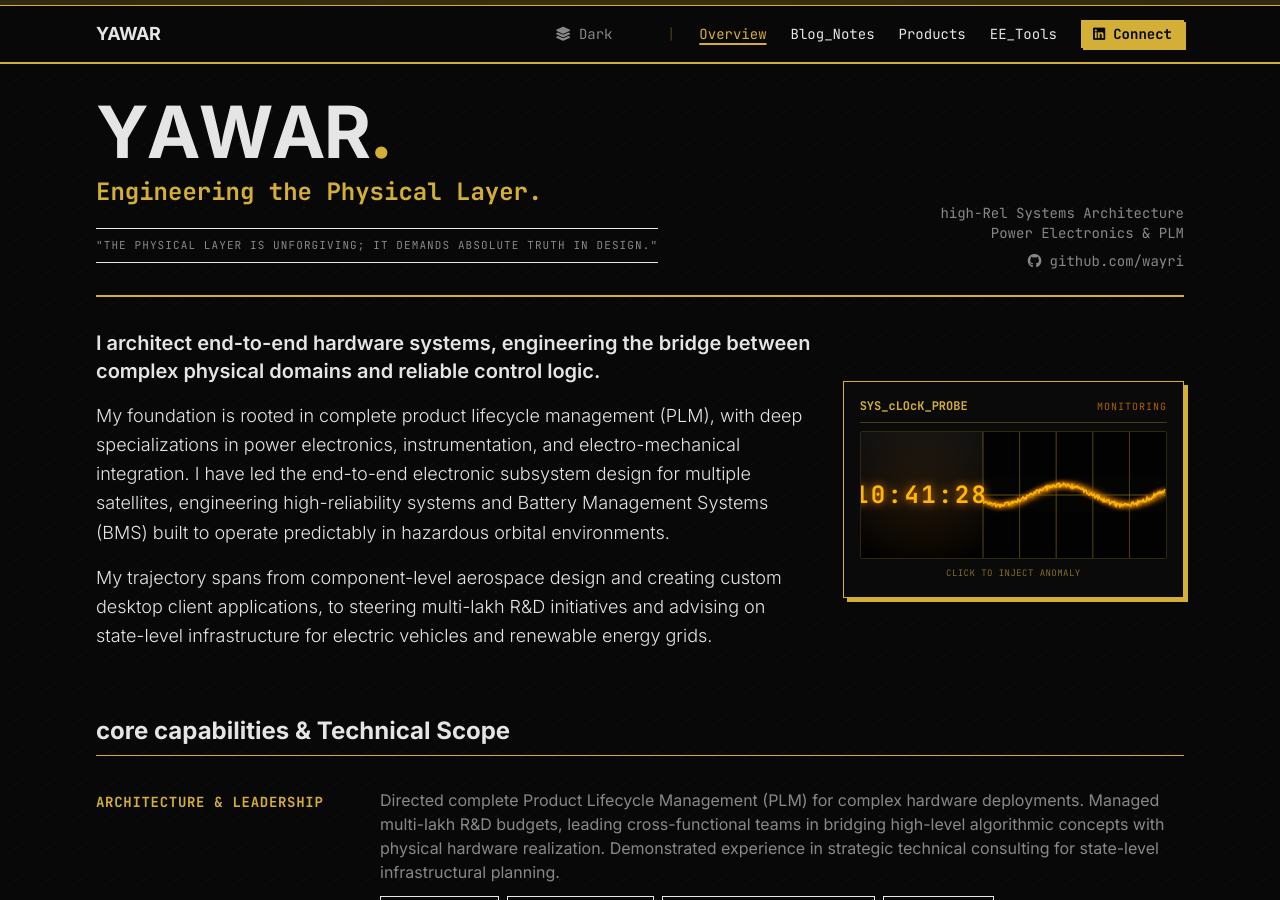
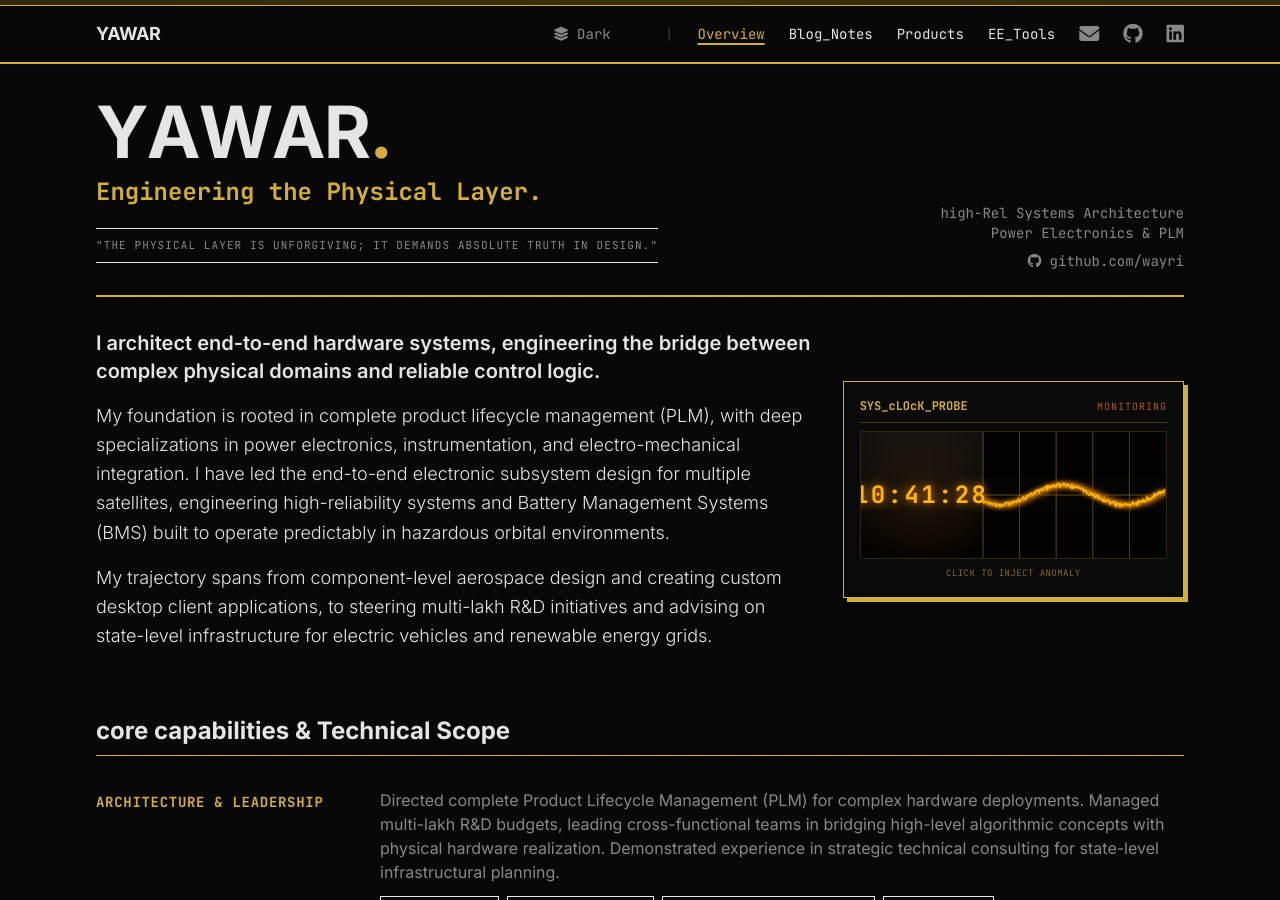
Before and after one commit to wayri/wayri.github.io, a Jekyll site: the page built from index.html, in a window 1280 px wide and 900 px high. Built offline with Jekyll 4.4.1, drawn with Linux system fonts in a browser that asks for light colours; nearby versions of some CDN libraries.

Commit message:
Add social icons to navbar and update links

```diff
--- a/_layouts/default.html
+++ b/_layouts/default.html
@@ -81,8 +81,14 @@
                     <a href="{{ '/blog/' | relative_url }}" class="hover:text-themeAccent nav-link transition-colors {% if page.url contains '/blog' or page.url contains '/posts/' %}text-themeAccent underline decoration-2 underline-offset-4{% endif %}">Blog_Notes</a>
                     <a href="{{ '/products/' | relative_url }}" class="hover:text-themeAccent nav-link transition-colors {% if page.url contains '/products' %}text-themeAccent underline decoration-2 underline-offset-4{% endif %}">Products</a>
                     <a href="{{ '/tools/' | relative_url }}" class="hover:text-themeAccent nav-link transition-colors {% if page.url contains '/tools' %}text-themeAccent underline decoration-2 underline-offset-4{% endif %}">EE_Tools</a>
-                    <a href="https://linkedin.com/" target="_blank" class="bg-themeBorder text-themeBg px-3 py-1 hover:bg-themeAccent hover:text-white transition-colors flex items-center gap-2 font-bold shadow-[2px_2px_0px_var(--accent-color)]">
-                        <i class="fa-brands fa-linkedin"></i> Connect
+                    <a href="about:blank" class="text-themeMuted hover:text-themeAccent transition-colors ml-4">
+                        <i class="fa-solid fa-envelope text-xl"></i>
+                    </a>
+                    <a href="https://github.com/wayri" target="_blank" class="text-themeMuted hover:text-themeAccent transition-colors">
+                        <i class="fa-brands fa-github text-xl"></i>
+                    </a>
+                    <a href="https://linkedin.com/in/yawar-badri" target="_blank" class="text-themeMuted hover:text-themeAccent transition-colors">
+                        <i class="fa-brands fa-linkedin text-xl"></i>
                     </a>
                 </div>
 
@@ -104,9 +110,15 @@
             <a href="{{ '/blog/' | relative_url }}" class="block hover:text-themeAccent py-1 nav-link">Blog_Notes</a>
             <a href="{{ '/products/' | relative_url }}" class="block hover:text-themeAccent py-1 nav-link">Products</a>
             <a href="{{ '/tools/' | relative_url }}" class="block hover:text-themeAccent py-1 nav-link">EE_Tools</a>
-            <div class="border-t border-themeBorder/10 pt-3">
-                <a href="https://linkedin.com/" target="_blank" class="block bg-themeBorder text-themeBg py-2 text-center hover:bg-themeAccent hover:text-white transition-colors font-bold shadow-[2px_2px_0px_var(--accent-color)]">
-                    <i class="fa-brands fa-linkedin text-sm mr-2"></i>Connect on LinkedIn
+            <div class="border-t border-themeBorder/10 pt-4 pb-2 flex justify-center space-x-8">
+                <a href="about:blank" class="text-themeMuted hover:text-themeAccent transition-colors">
+                    <i class="fa-solid fa-envelope text-2xl"></i>
+                </a>
+                <a href="https://github.com/wayri" target="_blank" class="text-themeMuted hover:text-themeAccent transition-colors">
+                    <i class="fa-brands fa-github text-2xl"></i>
+                </a>
+                <a href="https://linkedin.com/in/yawar-badri" target="_blank" class="text-themeMuted hover:text-themeAccent transition-colors">
+                    <i class="fa-brands fa-linkedin text-2xl"></i>
                 </a>
             </div>
         </div>
@@ -134,13 +146,13 @@
                     &copy; <span id="year"></span> Yawar. Physical Layer Engineering.
                 </div>
                 <div class="flex space-x-6">
-                    <a href="mailto:contact@yourdomain.com" class="text-themeMuted hover:text-themeAccent transition-colors">
+                    <a href="about:blank" class="text-themeMuted hover:text-themeAccent transition-colors">
                         <i class="fa-solid fa-envelope text-xl"></i>
                     </a>
                     <a href="https://github.com/wayri" target="_blank" class="text-themeMuted hover:text-themeAccent transition-colors">
                         <i class="fa-brands fa-github text-xl"></i>
                     </a>
-                    <a href="https://linkedin.com/" target="_blank" class="text-themeMuted hover:text-themeAccent transition-colors">
+                    <a href="https://linkedin.com/in/yawar-badri" target="_blank" class="text-themeMuted hover:text-themeAccent transition-colors">
                         <i class="fa-brands fa-linkedin text-xl"></i>
                     </a>
                 </div>
```
